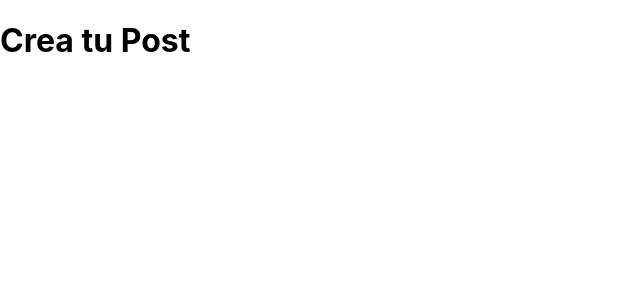
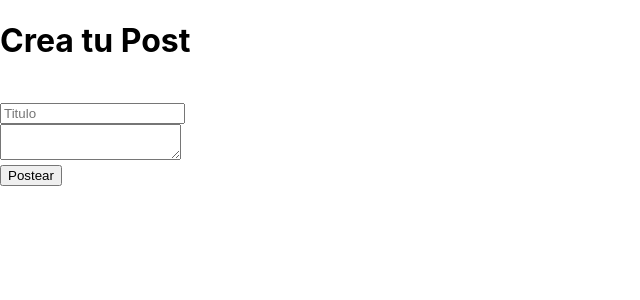
Before and after one commit to romanreyy/trabajoreact, a React (Create React App) app: page /CreatePost in a window 1280 px wide. Shown: the top 300 px of the page, without its empty margins (0-640 px from the left). Built offline with nearby package versions, Linux system fonts and the light colour scheme.

Commit message:
"nuevo commit"

```diff
--- a/src/Conteiners/Do_Post.js
+++ b/src/Conteiners/Do_Post.js
@@ -3,7 +3,12 @@ export default function CreatePost (){
     return (
             <div>
                 <h1>Crea tu Post</h1>
-
+                <br/>
+                <input type="text" placeholder="Titulo"/>
+                <br/>
+                <textarea/>
+                <br/>
+                <input type="submit" value="Postear"/>
             </div>
     );
 }
```
